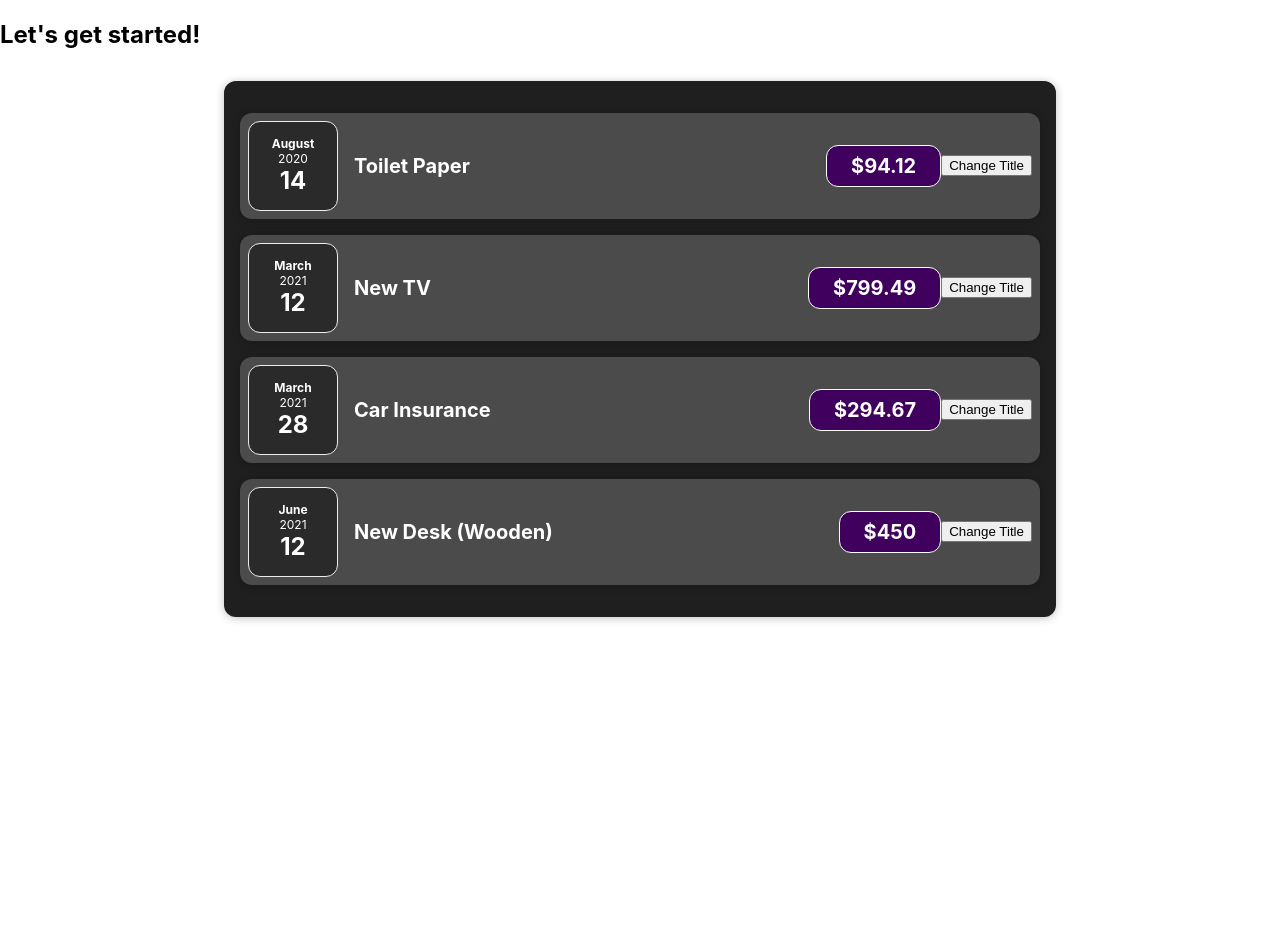
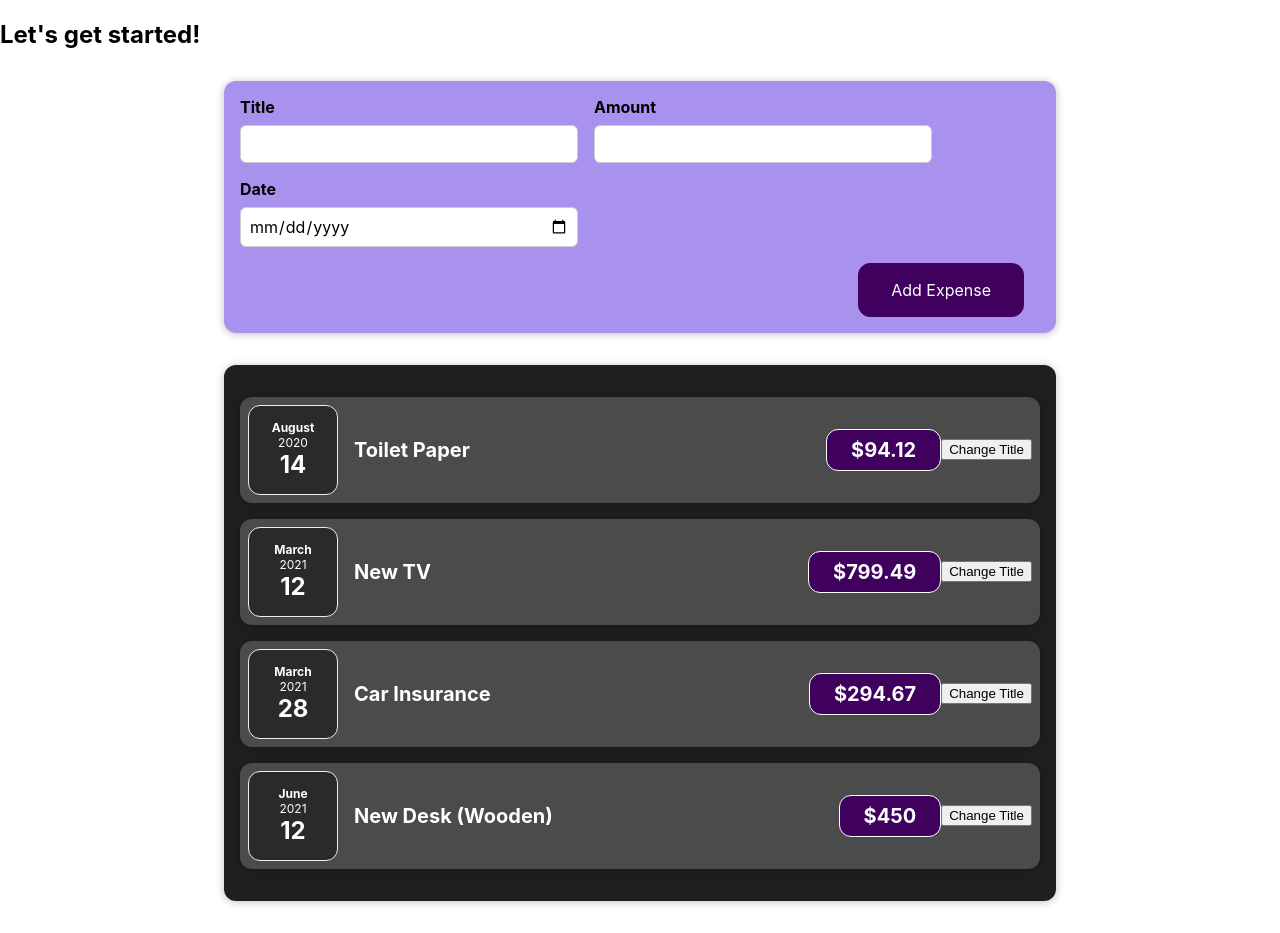
Before and after one commit to MINJOO-KIM/react-complete-guide, a React (Create React App) app: page / in a window 1280 px wide. Before the commit the page ends 800 px from the top, so only its background shows below. Built offline with nearby package versions, Linux system fonts and the light colour scheme.

Commit message:
feat: 사용자 입력 이벤트 처리

```diff
--- a/src/App.js
+++ b/src/App.js
@@ -1,4 +1,6 @@
 import React from "react";
+
+import NewExpense from "./components/NewExpense/NewExpense";
 import Expenses from "./components/Expenses/Expenses";
 
 const App = () => {
@@ -34,6 +36,7 @@
   return (
     <div>
       <h2>Let's get started!</h2>
+      <NewExpense />
       <Expenses items={expenses} />
     </div>
   );
--- /dev/null
+++ b/src/components/NewExpense/ExpenseForm.css
@@ -0,0 +1,26 @@
+.new-expense__controls {
+  display: flex;
+  flex-wrap: wrap;
+  gap: 1rem;
+  margin-bottom: 1rem;
+  text-align: left;
+}
+
+.new-expense__control label {
+  font-weight: bold;
+  margin-bottom: 0.5rem;
+  display: block;
+}
+
+.new-expense__control input {
+  font: inherit;
+  padding: 0.5rem;
+  border-radius: 6px;
+  border: 1px solid #ccc;
+  width: 20rem;
+  max-width: 100%;
+}
+
+.new-expense__actions {
+  text-align: right;
+}
--- /dev/null
+++ b/src/components/NewExpense/ExpenseForm.js
@@ -0,0 +1,31 @@
+import React from "react";
+import "./ExpenseForm.css";
+const ExpenseForm = () => {
+  const titleChangeHandler = (event) => {
+    console.log(event.target.value);
+  };
+
+  return (
+    <form>
+      <div className="new-expense__controls">
+        <div className="new-expense__control">
+          <label>Title</label>
+          <input type="text" onChange={titleChangeHandler} />
+        </div>
+        <div className="new-expense__control">
+          <label>Amount</label>
+          <input type="number" min="0.01" step="0.01" />
+        </div>
+        <div className="new-expense__control">
+          <label>Date</label>
+          <input type="date" mi="2019-01-01" max="2022-12-31" />
+        </div>
+      </div>
+      <div className="new-expense__actions">
+        <button type="submit">Add Expense</button>
+      </div>
+    </form>
+  );
+};
+
+export default ExpenseForm;
--- /dev/null
+++ b/src/components/NewExpense/NewExpense.css
@@ -0,0 +1,38 @@
+.new-expense {
+  background-color: #a892ee;
+  padding: 1rem;
+  margin: 2rem auto;
+  width: 50rem;
+  max-width: 95%;
+  border-radius: 12px;
+  text-align: center;
+  box-shadow: 0 1px 8px rgba(0, 0, 0, 0.25);
+}
+
+.new-expense button {
+  font: inherit;
+  cursor: pointer;
+  padding: 1rem 2rem;
+  border: 1px solid #40005d;
+  background-color: #40005d;
+  color: white;
+  border-radius: 12px;
+  margin-right: 1rem;
+}
+
+.new-expense button:hover,
+.new-expense button:active {
+  background-color: #510674;
+  border-color: #510674;
+}
+
+.new-expense button.alternative {
+  color: #220131;
+  border-color: transparent;
+  background-color: transparent;
+}
+
+.new-expense button.alternative:hover,
+.new-expense button.alternative:active {
+  background-color: #ddb3f8;
+}
--- /dev/null
+++ b/src/components/NewExpense/NewExpense.js
@@ -0,0 +1,14 @@
+import React from "react";
+
+import ExpenseForm from "./ExpenseForm";
+import "./NewExpense.css";
+
+const NewExpense = () => {
+  return (
+    <div className="new-expense">
+      <ExpenseForm />
+    </div>
+  );
+};
+
+export default NewExpense;
```
